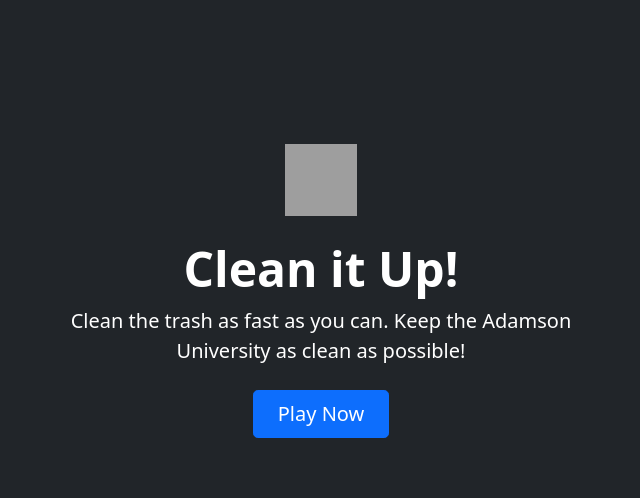
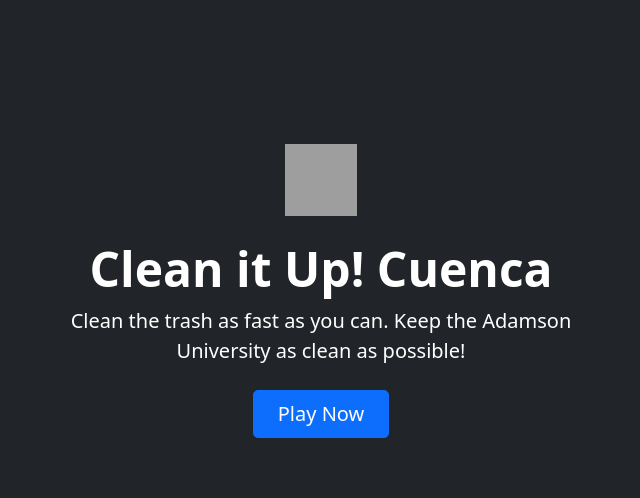
Before and after one commit to BlazenAkali/cleanup, a PHP site: page /index.php in a window 1280 px wide. Shown: the part 60-558 px from the top of the page, without its empty margins (319-959 px from the left). Run offline with PHP 8.4, Linux system fonts and the light colour scheme; grey boxes are pictures that could not be loaded.

Commit message:
Update index.php
nilagay si cuenca

```diff
--- a/index.php
+++ b/index.php
@@ -18,7 +18,7 @@
 
           <div class="px-4 py-5 my-5 text-center">
             <img class="d-block mx-auto mb-4" src="https://github.com/twbs.png" alt="Bootstrap" width="72" height="72">
-            <h1 class="display-5 fw-bold">Clean it Up!</h1>
+            <h1 class="display-5 fw-bold">Clean it Up! Cuenca</h1>
             <div class="col-lg-6 mx-auto">
               <p class="lead mb-4">Clean the trash as fast as you can. Keep the Adamson University as clean as possible!</p>
               <div class="d-grid gap-2 d-sm-flex justify-content-sm-center">
```
